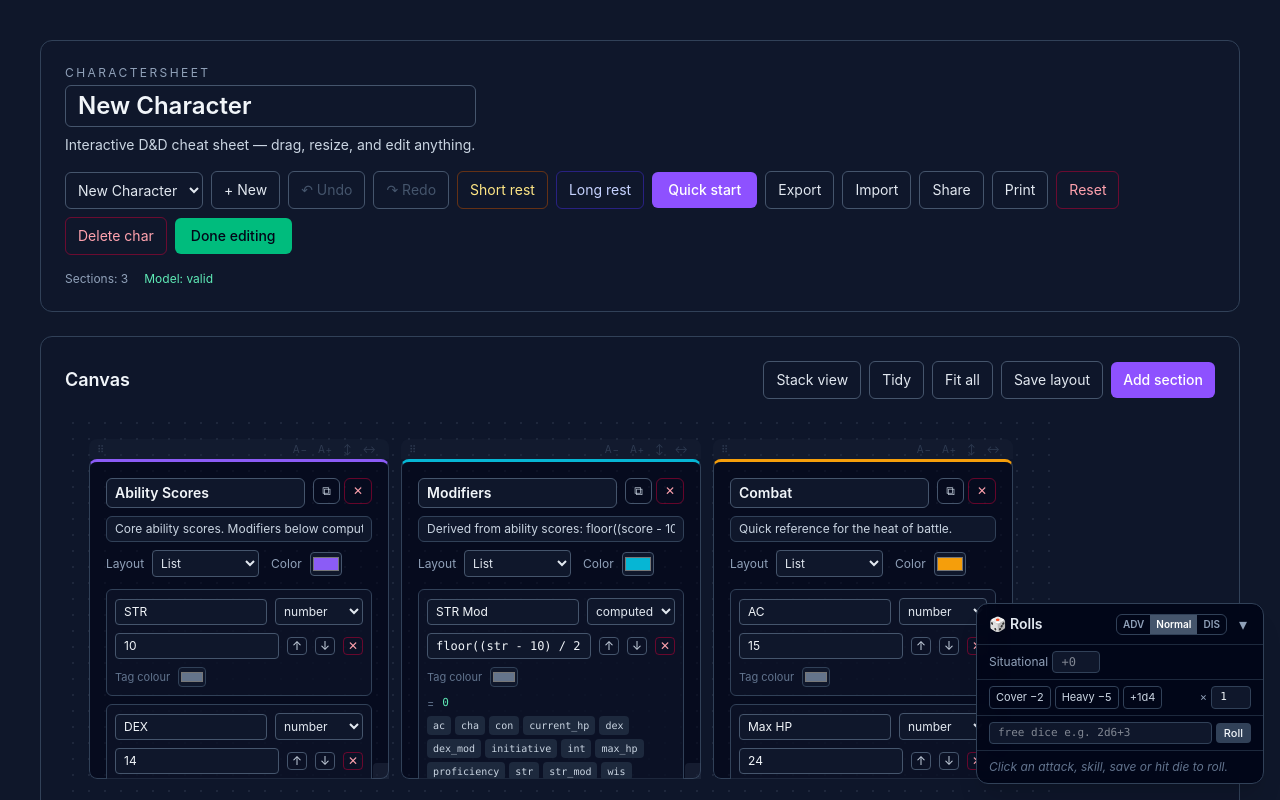
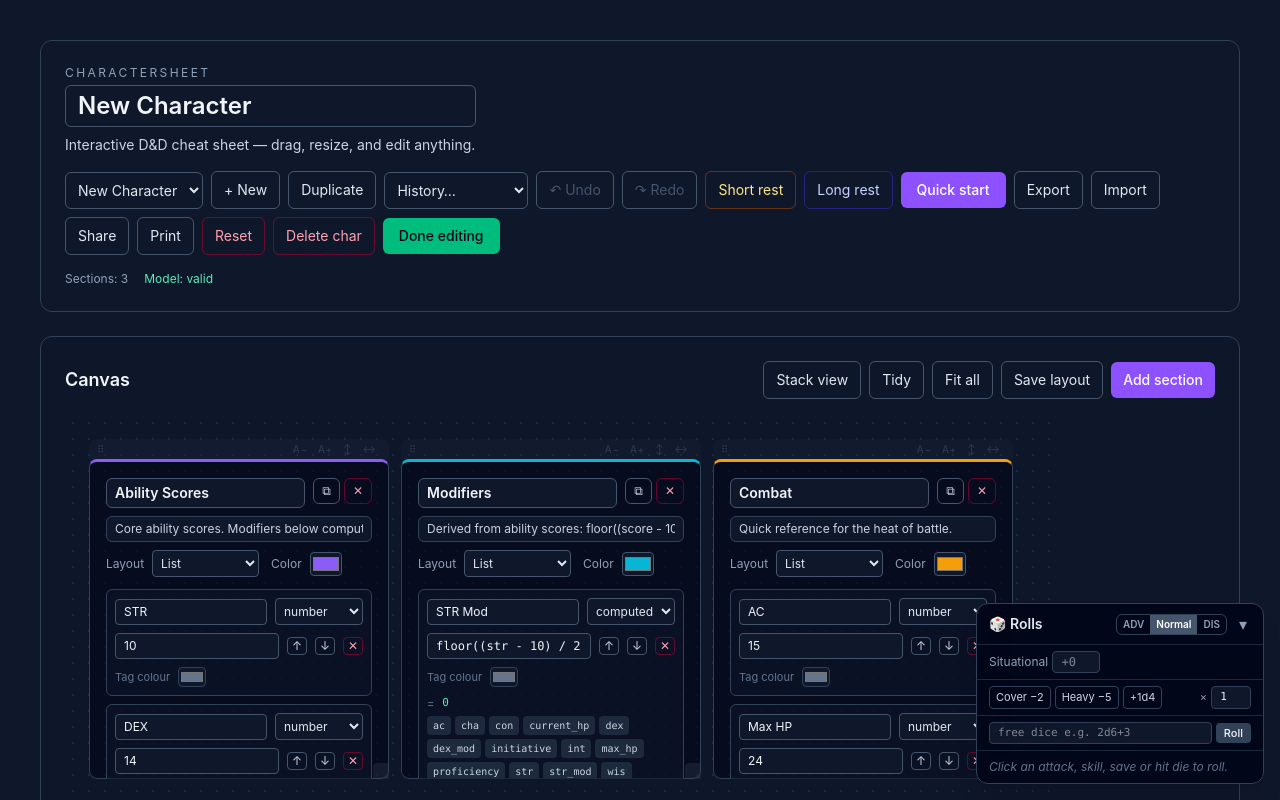
Before and after one commit to galh11/CharacterSheet, a React (Vite) app: page / in a window 1280 px wide. Both pictures are taken after a click on the button "Edit". Shown: the top 800 px of the page. Built offline with nearby package versions, Linux system fonts and the light colour scheme.

Commit message:
feat: duplicate character, labelled undo/redo, local version history (backups)

```diff
--- a/src/App.tsx
+++ b/src/App.tsx
@@ -25,6 +25,7 @@ import { exportSheetToFile, importSheetFromFile } from './state/transfer'
 import { loadPresets, savePresets, type Presets } from './state/presets'
 import { buildShareUrl, readSharedSheet, clearShareHash } from './state/share'
 import { getActiveId } from './state/roster'
+import { pushBackup, listBackups, restoreBackup } from './state/backups'
 import { useSheet } from './state/useSheet'
 import { rollExpr, formatRoll } from './model/dice'
 import type { D20Mode, RollLogEntry } from './model/dice'
@@ -58,9 +59,12 @@ function App() {
         activeId,
         switchCharacter,
         newCharacter,
+        duplicateCharacter,
         deleteCharacter,
         canUndo,
         canRedo,
+        undoLabel,
+        redoLabel,
         undo,
         redo,
         replaceSheet,
@@ -124,6 +128,11 @@ function App() {
         }
         setRollLog(next)
     }, [activeId])
+
+    // Periodic local version history (throttled internally to ~1/min).
+    useEffect(() => {
+        pushBackup(activeId, sheet)
+    }, [sheet, activeId])
 
     // Auto-set the "Bloodied" toggle when Current HP drops to half of Max HP or below.
     useEffect(() => {
@@ -195,6 +204,14 @@ function App() {
         if (window.confirm(`Delete “${name}”? This cannot be undone.`)) {
             deleteCharacter(activeId)
             setNotice('Character deleted.')
+        }
+    }
+
+    const handleRestore = (ts: number) => {
+        const restored = restoreBackup(activeId, ts)
+        if (restored) {
+            replaceSheet(restored)
+            setNotice('Restored an earlier version.')
         }
     }
 
@@ -387,13 +404,39 @@ function App() {
                         </button>
                         <button
                             type="button"
+                            onClick={duplicateCharacter}
+                            className="rounded-md border border-slate-600 px-3 py-2 text-sm text-slate-200 hover:bg-slate-800"
+                            title="Duplicate the current character"
+                        >
+                            Duplicate
+                        </button>
+                        {listBackups(activeId).length > 0 && (
+                            <select
+                                value=""
+                                onChange={(event) => {
+                                    if (event.target.value) handleRestore(Number(event.target.value))
+                                }}
+                                className="max-w-[9rem] rounded-md border border-slate-600 bg-slate-900 px-2 py-2 text-sm text-slate-200"
+                                aria-label="Restore a saved version"
+                                title="Restore an earlier auto-saved version"
+                            >
+                                <option value="">History…</option>
+                                {listBackups(activeId).map((b) => (
+                                    <option key={b.ts} value={b.ts}>
+                                        {new Date(b.ts).toLocaleString()}
+                                    </option>
+                                ))}
+                            </select>
+                        )}
+                        <button
+                            type="button"
                             onClick={undo}
                             disabled={!canUndo}
                             className={clsx(
                                 'rounded-md border border-slate-600 px-3 py-2 text-sm',
                                 canUndo ? 'text-slate-200 hover:bg-slate-800' : 'cursor-not-allowed text-slate-600',
                             )}
-                            title="Undo (Ctrl+Z)"
+                            title={undoLabel ? `Undo: ${undoLabel} (Ctrl+Z)` : 'Undo (Ctrl+Z)'}
                         >
                             ↶ Undo
                         </button>
@@ -405,7 +448,7 @@ function App() {
                                 'rounded-md border border-slate-600 px-3 py-2 text-sm',
                                 canRedo ? 'text-slate-200 hover:bg-slate-800' : 'cursor-not-allowed text-slate-600',
                             )}
-                            title="Redo (Ctrl+Shift+Z)"
+                            title={redoLabel ? `Redo: ${redoLabel} (Ctrl+Shift+Z)` : 'Redo (Ctrl+Shift+Z)'}
                         >
                             ↷ Redo
                         </button>
--- /dev/null
+++ b/src/state/backups.ts
@@ -0,0 +1,50 @@
+import { characterSheetSchema, type CharacterSheet } from '../model/characterSheet'
+
+/**
+ * Lightweight local version history: periodic snapshots of a character's sheet
+ * kept in localStorage so an accidental change can be rolled back.
+ */
+
+const key = (id: string): string => `character-sheet:backups:${id}`
+const MAX = 15
+const MIN_GAP_MS = 60_000
+
+export interface Backup {
+    ts: number
+    sheet: CharacterSheet
+}
+
+const read = (id: string): Backup[] => {
+    try {
+        const raw = localStorage.getItem(key(id))
+        return raw ? (JSON.parse(raw) as Backup[]) : []
+    } catch {
+        return []
+    }
+}
+
+const write = (id: string, list: Backup[]): void => {
+    try {
+        localStorage.setItem(key(id), JSON.stringify(list))
+    } catch {
+        /* ignore quota errors */
+    }
+}
+
+/** Save a snapshot if at least a minute has passed since the newest one. */
+export const pushBackup = (id: string, sheet: CharacterSheet): void => {
+    const list = read(id)
+    const now = Date.now()
+    if (list.length > 0 && now - list[0].ts < MIN_GAP_MS) return
+    write(id, [{ ts: now, sheet }, ...list].slice(0, MAX))
+}
+
+export const listBackups = (id: string): Backup[] => read(id)
+
+/** Return a validated sheet from the backup with the given timestamp, or null. */
+export const restoreBackup = (id: string, ts: number): CharacterSheet | null => {
+    const backup = read(id).find((b) => b.ts === ts)
+    if (!backup) return null
+    const parsed = characterSheetSchema.safeParse(backup.sheet)
+    return parsed.success ? parsed.data : null
+}
--- a/src/state/roster.ts
+++ b/src/state/roster.ts
@@ -103,6 +103,16 @@ export const createCharacter = (): { id: string; sheet: CharacterSheet } => {
     return { id: sheet.id, sheet }
 }
 
+/** Duplicate the active character into a new roster slot and make it active. */
+export const duplicateActive = (): { id: string; sheet: CharacterSheet } => {
+    const { sheet } = getActiveSheet()
+    const copy: CharacterSheet = { ...JSON.parse(JSON.stringify(sheet)), id: crypto.randomUUID(), name: `${sheet.name} copy` }
+    writeSheet(copy.id, copy)
+    const roster = readRoster()
+    writeRoster({ activeId: copy.id, entries: [...roster.entries, { id: copy.id, name: copy.name }] })
+    return { id: copy.id, sheet: copy }
+}
+
 /** Delete a character; returns the now-active id and its sheet. */
 export const removeCharacter = (id: string): { id: string; sheet: CharacterSheet } => {
     const roster = readRoster()
--- a/src/state/useSheet.ts
+++ b/src/state/useSheet.ts
@@ -14,14 +14,20 @@ import {
     listCharacters,
     switchCharacter as rosterSwitch,
     createCharacter,
+    duplicateActive,
     removeCharacter,
     type RosterEntry,
 } from './roster'
 
+interface HistoryEntry {
+    sheet: CharacterSheet
+    label: string
+}
+
 interface History {
     sheet: CharacterSheet
-    past: CharacterSheet[]
-    future: CharacterSheet[]
+    past: HistoryEntry[]
+    future: HistoryEntry[]
 }
 
 const LIMIT = 60
@@ -62,12 +68,12 @@ export const useSheet = () => {
         setCharacters(listCharacters())
     }, [])
 
-    /** Apply an update and record the previous state for undo. */
-    const commit = useCallback((updater: (s: CharacterSheet) => CharacterSheet) => {
+    /** Apply an update and record the previous state (with a label) for undo. */
+    const commit = useCallback((updater: (s: CharacterSheet) => CharacterSheet, label = 'Edit') => {
         setHist((h) => {
             const next = updater(h.sheet)
             if (next === h.sheet) return h
-            return { sheet: next, past: [...h.past, h.sheet].slice(-LIMIT), future: [] }
+            return { sheet: next, past: [...h.past, { sheet: h.sheet, label }].slice(-LIMIT), future: [] }
         })
     }, [])
 
@@ -75,7 +81,7 @@ export const useSheet = () => {
         setHist((h) => {
             if (h.past.length === 0) return h
             const prev = h.past[h.past.length - 1]
-            return { sheet: prev, past: h.past.slice(0, -1), future: [h.sheet, ...h.future].slice(0, LIMIT) }
+            return { sheet: prev.sheet, past: h.past.slice(0, -1), future: [{ sheet: h.sheet, label: prev.label }, ...h.future].slice(0, LIMIT) }
         })
     }, [])
 
@@ -83,17 +89,24 @@ export const useSheet = () => {
         setHist((h) => {
             if (h.future.length === 0) return h
             const next = h.future[0]
-            return { sheet: next, past: [...h.past, h.sheet].slice(-LIMIT), future: h.future.slice(1) }
+            return { sheet: next.sheet, past: [...h.past, { sheet: h.sheet, label: next.label }].slice(-LIMIT), future: h.future.slice(1) }
         })
     }, [])
 
-    const replaceSheet = useCallback((next: CharacterSheet) => commit(() => next), [commit])
+    const duplicateCharacter = useCallback(() => {
+        const { id, sheet: copy } = duplicateActive()
+        setHist({ sheet: copy, past: [], future: [] })
+        setActiveId(id)
+        setCharacters(listCharacters())
+    }, [])
 
-    const renameSheet = useCallback((name: string) => commit((c) => ({ ...c, name })), [commit])
+    const replaceSheet = useCallback((next: CharacterSheet) => commit(() => next, 'Replace sheet'), [commit])
+
+    const renameSheet = useCallback((name: string) => commit((c) => ({ ...c, name }), 'Rename'), [commit])
 
     const mapSections = useCallback(
-        (fn: (section: CharacterSection) => CharacterSection) =>
-            commit((c) => ({ ...c, sections: c.sections.map(fn) })),
+        (fn: (section: CharacterSection) => CharacterSection, label = 'Edit') =>
+            commit((c) => ({ ...c, sections: c.sections.map(fn) }), label),
         [commit],
     )
 
@@ -109,18 +122,18 @@ export const useSheet = () => {
 
     const setSectionLayout = useCallback(
         (sectionId: string, layout: SectionLayout) => {
-            mapSections((section) => (section.id === sectionId ? { ...section, layout } : section))
+            mapSections((section) => (section.id === sectionId ? { ...section, layout } : section), 'Move / resize')
         },
         [mapSections],
     )
 
     const addSection = useCallback(() => {
-        commit((c) => ({ ...c, sections: [...c.sections, createSection(c.sections.length)] }))
+        commit((c) => ({ ...c, sections: [...c.sections, createSection(c.sections.length)] }), 'Add section')
     }, [commit])
 
     const deleteSection = useCallback(
         (sectionId: string) => {
-            commit((c) => ({ ...c, sections: c.sections.filter((s) => s.id !== sectionId) }))
+            commit((c) => ({ ...c, sections: c.sections.filter((s) => s.id !== sectionId) }), 'Delete section')
         },
         [commit],
     )
@@ -186,7 +199,7 @@ export const useSheet = () => {
                         }),
                     }
                 }),
-            }))
+            }), kind === 'long' ? 'Long rest' : 'Short rest')
         },
         [commit],
     )
@@ -285,7 +298,7 @@ export const useSheet = () => {
                 section.id === sectionId
                     ? { ...section, fields: [...section.fields, createField(overrides)] }
                     : section,
-            )
+            'Add field')
         },
         [mapSections],
     )
@@ -338,9 +351,12 @@ export const useSheet = () => {
         activeId,
         switchCharacter,
         newCharacter,
+        duplicateCharacter,
         deleteCharacter,
         canUndo: hist.past.length > 0,
         canRedo: hist.future.length > 0,
+        undoLabel: hist.past.length > 0 ? hist.past[hist.past.length - 1].label : null,
+        redoLabel: hist.future.length > 0 ? hist.future[0].label : null,
         undo,
         redo,
         replaceSheet,
```
Also changed, not shown: 1 other file (tests, documents, lock files or other folders).
